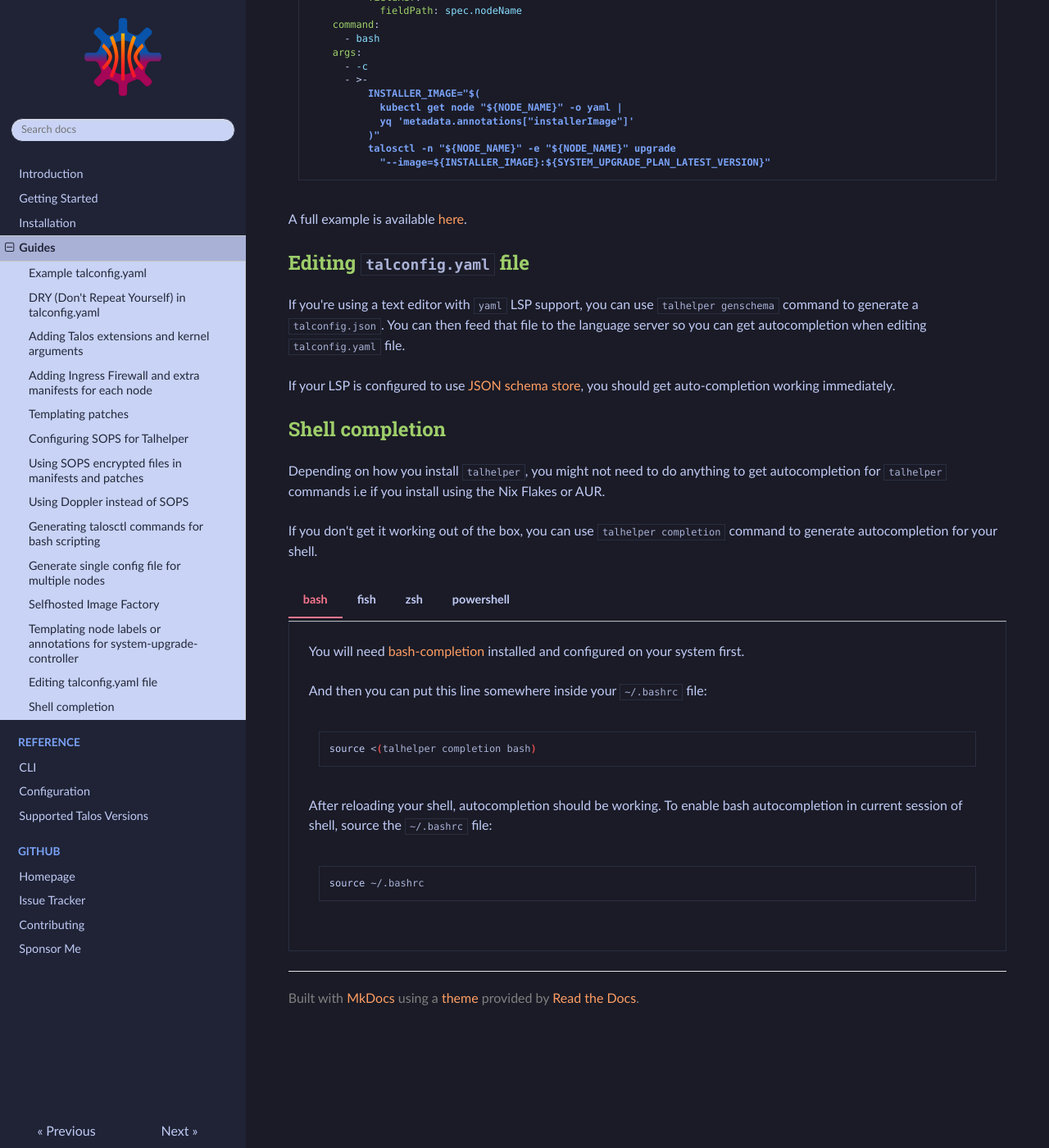
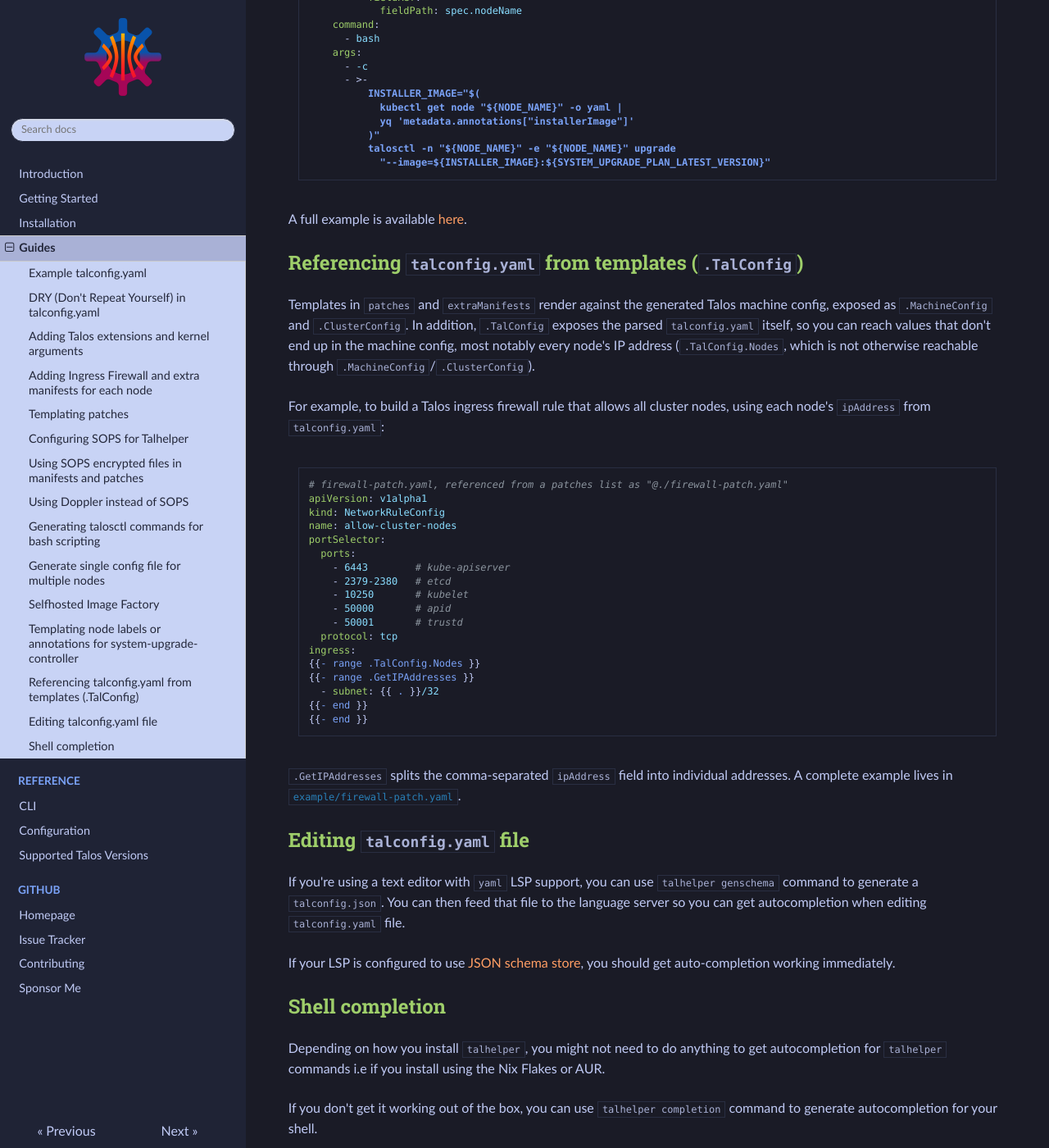
Before and after one commit to budimanjojo/talhelper, an MkDocs documentation site: the page built from docs/docs/guides.md, in a window 1280 px wide and 1400 px high, scrolled down 10270 px. Shown: the whole window at 82% size. Built offline with MkDocs 1.6.1, drawn with Linux system fonts in a browser that asks for light colours.

Commit message:
feat(templating): expose talconfig via .TalConfig
Add the source talconfig to patch and extraManifests template data so
templates can reach node IPs with .TalConfig.Nodes. Break the
config to patcher import cycle by removing the unused ApplyInlinePatch.
Add a firewall-patch example and docs.

````diff
--- a/docs/docs/guides.md
+++ b/docs/docs/guides.md
@@ -478,6 +478,43 @@ spec:
 
 A full example is available [here](https://github.com/solidDoWant/infra-mk3/blob/master/cluster/gitops/system-controllers/system-upgrade-controller/plans/talos.yaml).
 
+## Referencing `talconfig.yaml` from templates (`.TalConfig`)
+
+Templates in `patches` and `extraManifests` render against the generated Talos
+machine config, exposed as `.MachineConfig` and `.ClusterConfig`. In addition,
+`.TalConfig` exposes the parsed `talconfig.yaml` itself, so you can reach values
+that don't end up in the machine config,  most notably every node's IP
+address (`.TalConfig.Nodes`, which is not otherwise reachable through
+`.MachineConfig`/`.ClusterConfig`).
+
+For example, to build a Talos ingress firewall rule that allows all cluster
+nodes, using each node's `ipAddress` from `talconfig.yaml`:
+
+```yaml
+# firewall-patch.yaml, referenced from a patches list as "@./firewall-patch.yaml"
+apiVersion: v1alpha1
+kind: NetworkRuleConfig
+name: allow-cluster-nodes
+portSelector:
+  ports:
+    - 6443        # kube-apiserver
+    - 2379-2380   # etcd
+    - 10250       # kubelet
+    - 50000       # apid
+    - 50001       # trustd
+  protocol: tcp
+ingress:
+{{- range .TalConfig.Nodes }}
+{{- range .GetIPAddresses }}
+  - subnet: {{ . }}/32
+{{- end }}
+{{- end }}
+```
+
+`.GetIPAddresses` splits the comma-separated `ipAddress` field into individual
+addresses. A complete example lives in
+[`example/firewall-patch.yaml`](https://github.com/budimanjojo/talhelper/blob/master/example/firewall-patch.yaml).
+
 ## Editing `talconfig.yaml` file
 
 If you're using a text editor with `yaml` LSP support, you can use `talhelper genschema` command to generate a `talconfig.json`.
````
Also changed, not shown: 6 other files.
